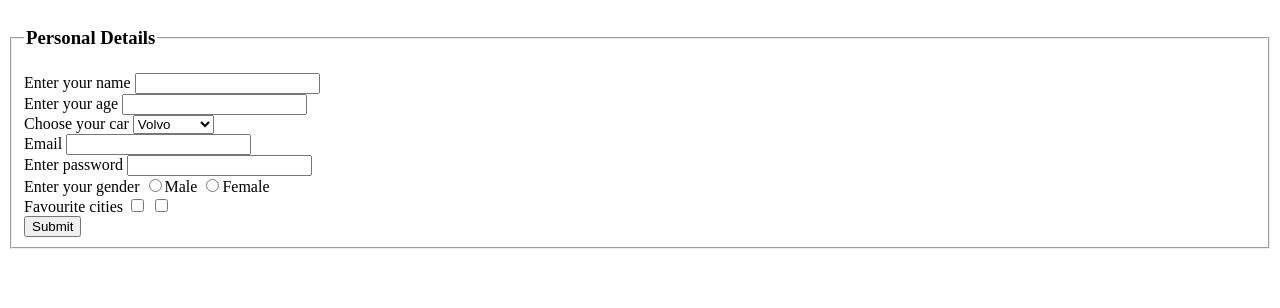
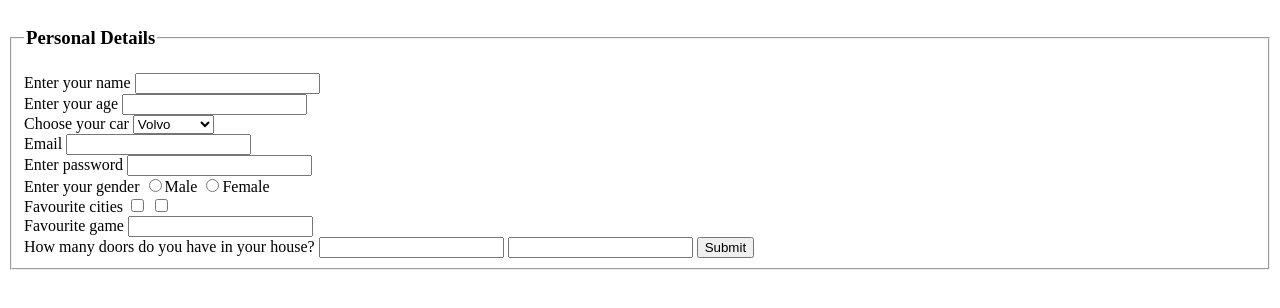
Before and after one commit to Tamara-Imani/Class-7, a plain HTML site: page index.html in a window 1280 px wide. Drawn offline with Linux system fonts and the light colour scheme.

Commit message:
git add . git commit -m "idfk"

```diff
--- a/index.html
+++ b/index.html
@@ -38,6 +38,13 @@
             <input type="checkbox" id="city" value="paris" Paris>
             <input type="checkbox" id="city" value="france" France>
             <br>
+            <label for="">Favourite game</label>
+            <input type="text">
+            <br>
+            <label for="">How many doors do you have in your house?</label>
+            <input type="numbers">
+            <label for="How many siblings do you have?"></label>
+            <input type="numbers">
             <input type="submit">
         </fieldset>
     </form>
```
